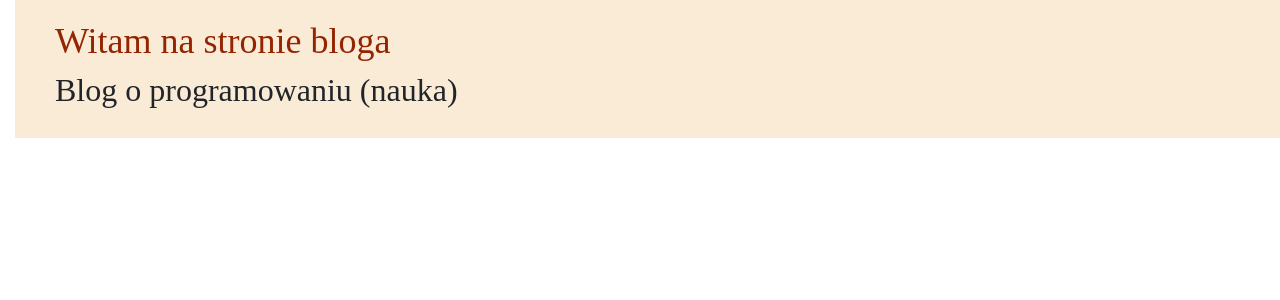
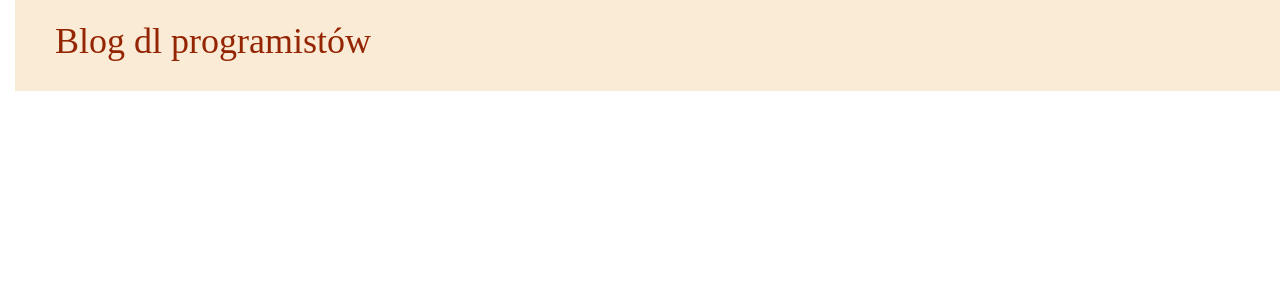
Before and after one commit to musialk/djangoblog, a Django app: page / in a window 1280 px wide. Shown: the top 300 px of the page. Run offline with Django 4.2, Linux system fonts and the light colour scheme; data that the repository does not hold is empty.

Commit message:
dodanie nowego szablonu html

```diff
--- a/blog/static/CSS/blog.css
+++ b/blog/static/CSS/blog.css
@@ -19,6 +19,18 @@ body {
     text-decoration: none;
 }
 
-.date{
+.content {
+    margin-left: 40px;
+}
+
+h1, h2, h3, h4 {
+    font-family: 'Taviraj', serif;
+}
+
+.date {
     color: dimgrey;
 }
+
+.save {
+    float: right;
+}
--- /dev/null
+++ b/blog/templates/blog/base.html
@@ -0,0 +1,25 @@
+<!DOCTYPE html>
+{% load static %}
+    <html lang="en">
+
+        <head>
+            <meta charset="UTF-8">
+            <title>Blog dla programistów</title>
+            <link href="https://cdn.jsdelivr.net/npm/bootstrap@5.0.2/dist/css/bootstrap.min.css" rel="stylesheet" integrity="sha384-EVSTQN3/azprG1Anm3QDgpJLIm9Nao0Yz1ztcQTwFspd3yD65VohhpuuCOmLASjC" crossorigin="anonymous">
+            <link rel="stylesheet" href="{% static 'CSS/blog.css' %}">
+        </head>
+
+<body>
+    <div class="page-header">
+    <h1><a href="/">Blog dl programistów</a> </h1>
+    </div>
+<div class="content container">
+    <div class="row">
+        <div class="col-md-8">
+            {% block content %}
+            {% endblock %}
+        </div>
+    </div>
+</div>
+</body>
+</html>
--- a/blog/templates/blog/post_list.html
+++ b/blog/templates/blog/post_list.html
@@ -1,40 +1,13 @@
-<!DOCTYPE html>
-{% load static %}
-    <html lang="en">
+    {% extends 'blog/base.html' %}
 
-        <head>
-            <meta charset="UTF-8">
-            <title>Blog dla programistów</title>
-            <link href="https://cdn.jsdelivr.net/npm/bootstrap@5.0.2/dist/css/bootstrap.min.css" rel="stylesheet" integrity="sha384-EVSTQN3/azprG1Anm3QDgpJLIm9Nao0Yz1ztcQTwFspd3yD65VohhpuuCOmLASjC" crossorigin="anonymous">
-            <link rel="stylesheet" href="{% static 'CSS/blog.css' %}">
-        </head>
-
-<body>
-    <div class="page-header">
-        <h1><a href=""> Witam na stronie bloga</a></h1>
-        <h2>Blog o programowaniu (nauka)</h2>
-    </div>
-    {% comment "komentarz autora" %}
-    <p>Tutaj lista postów</p> - dodawanie komentarzy
-    {% endcomment %}
-    <div class="content container">
-        <div class="row">
+    {% block content %}
         {% for post in posts %}
-            <div class="col-md-8">
-                <div class="post">
-                    <div class="date">
+            <div class="post">
+                <div class="date">
                     <p>opublikowany: {{ post.publish_date }}</p>
-                    </div>
-                <h2><a href="">{{ post.title }}</a> </h2>
+                </div>
+                <h2><a href="{% url 'post_detail' pk=post.pk %}">{{ post.title }}</a> </h2>
                 <em>{{ post.text|linebreaksbr }}</em>
-                </div>
             </div>
-        </div>
-    </div>
         {% endfor %}
-
-    <div class="stopka">
-    </div>
-
-</body>
-</html>
+    {% endblock %}
--- a/blog/urls.py
+++ b/blog/urls.py
@@ -3,4 +3,5 @@ from . import views
 
 urlpatterns = [
     path('', views.post_list, name='post_list'),
+    path('post/<int:pk>/', views.post_detail, name='post_detail'),
 ]
--- a/blog/views.py
+++ b/blog/views.py
@@ -1,7 +1,5 @@
-
-from django.shortcuts import render
+from django.shortcuts import render, get_object_or_404
 from django.utils import timezone
-
 from .models import Post
 
 def post_list(request):
@@ -9,3 +7,7 @@ def post_list(request):
     return render(request, 'blog/post_list.html', {'posts': posts})
 
 # tworzenie funkcji pobiera i zwraca wartość uzyskaną dzieki innej funkcji która renderuje szablon html
+
+def post_detail(request, pk):
+    post = get_object_or_404(Post, pk=pk)
+    return render(request, 'blog/post_detail.html', {'post':post})
```
Also changed, not shown: blog/templates/blog/post_detail.html (added, +13 -0 lines).
